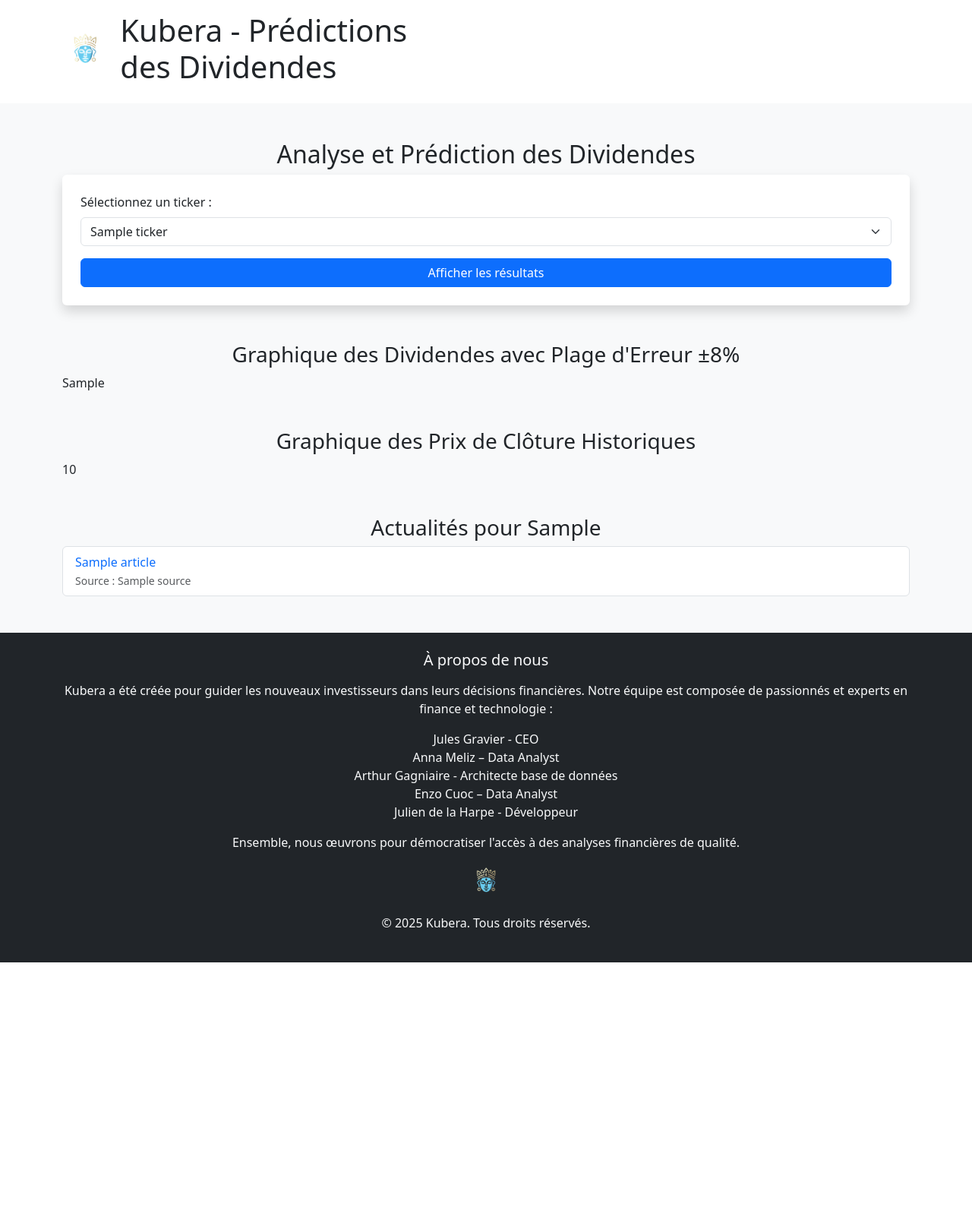
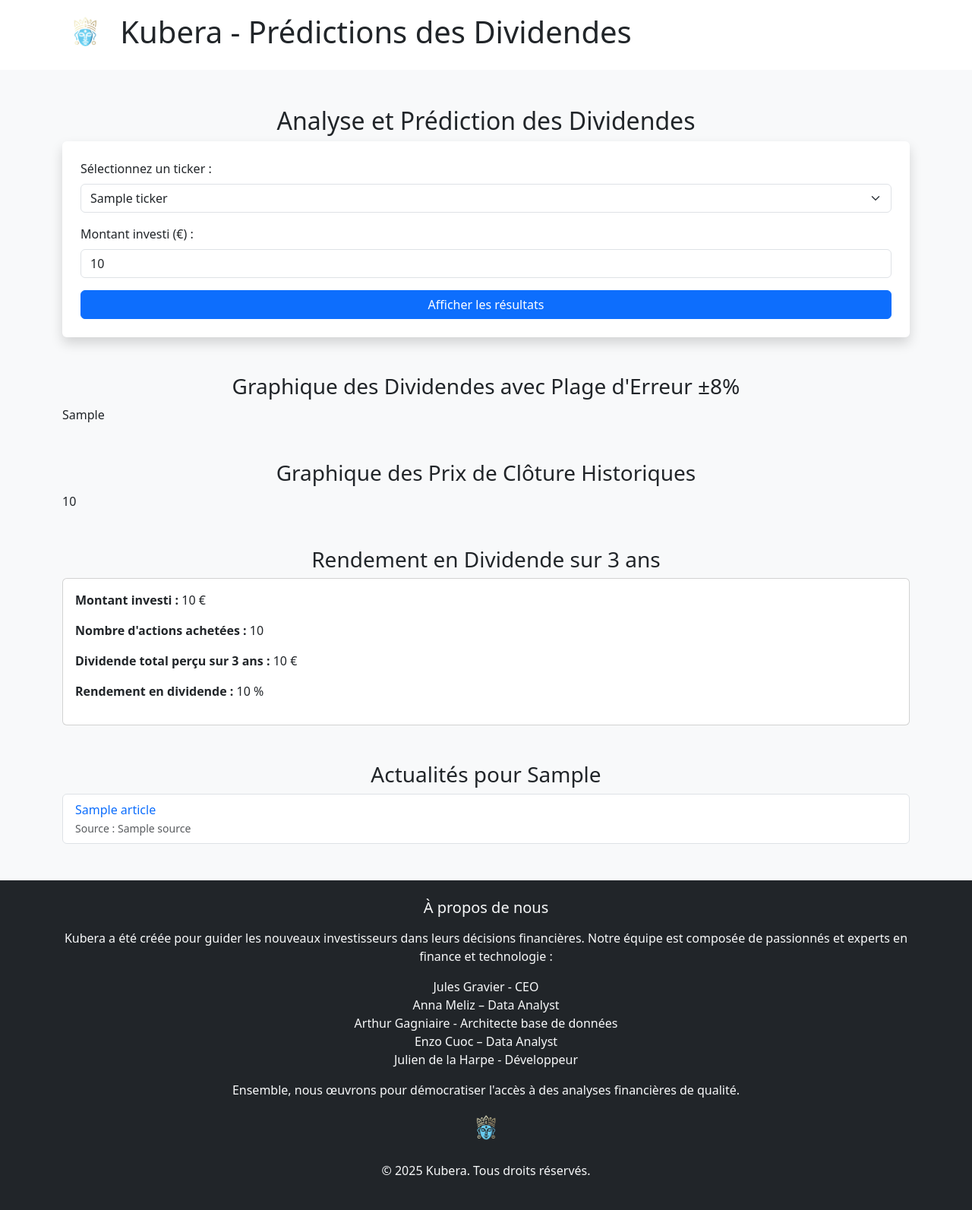
Before and after one commit to juliogver/Kubera, a Flask app: template code/my_flask_app/templates/index.html in a window 1280 px wide. Shown: the whole page at 76% size. Before the commit the page ends 1267 px from the top, so only its background shows below. Run offline with Flask 3, Linux system fonts and the light colour scheme; the template is opened without the code that fills it: most values are stand-ins (such as "Sample title", 1, 10 or a date in 2020).

Commit message:
ajouter le rendement

```diff
--- a/code/my_flask_app/app.py
+++ b/code/my_flask_app/app.py
@@ -58,8 +58,17 @@ def home():
     selected_ticker = "AAPL"  # Par défaut
     news_articles = []
 
+    # Valeur par défaut pour le montant investi (ex. 10 000 €)
+    invested_amount = 10000.0
+
     if request.method == "POST":
         selected_ticker = request.form.get("ticker")
+        # Récupérer le montant investi depuis le formulaire, s'il est fourni
+        invested_amount_str = request.form.get("invested_amount", "10000")
+        try:
+            invested_amount = float(invested_amount_str)
+        except ValueError:
+            invested_amount = 10000.0
 
     # Charger les données de stock pour le ticker sélectionné
     df = get_stock_data(selected_ticker)
@@ -69,9 +78,12 @@ def home():
     df = df[df["Dividends"] > 0]
 
     if df.empty:
-        return render_template("index.html", tickers=magnificent_seven_tickers, selected_ticker=selected_ticker, error_message="Pas de dividendes valides pour ce ticker.")
+        return render_template("index.html",
+                               tickers=magnificent_seven_tickers,
+                               selected_ticker=selected_ticker,
+                               error_message="Pas de dividendes valides pour ce ticker.")
 
-    # Préparer les données pour la régression linéaire
+    # Préparer les données pour la régression linéaire sur les dividendes
     base_date = df['Date'].min()
     date_numeric = (df['Date'] - base_date).dt.days.values.reshape(-1, 1)
 
@@ -79,7 +91,7 @@ def home():
     model_dividends = LinearRegression()
     model_dividends.fit(date_numeric, df['Dividends'])
 
-    # Prédiction des dividendes futurs
+    # Prédiction des dividendes futurs sur 36 mois (3 ans)
     future_dates = pd.date_range(start=df['Date'].max() + pd.DateOffset(days=1), periods=36, freq="M")
     future_dates = future_dates.tz_localize(None)  # Convertir les futures dates en datetime naïf
 
@@ -172,6 +184,20 @@ def home():
         )
     )
 
+    # --- Calcul du rendement en dividende ---
+    # Utiliser le dernier prix connu pour déterminer le nombre d'actions achetées
+    current_price = df['Close'].iloc[-1]
+    number_of_shares = invested_amount / current_price
+
+    # Calcul total des dividendes par action sur 3 ans (somme des 36 prédictions)
+    total_dividend_per_share = sum(predicted_dividends)
+
+    # Dividende total perçu pour le montant investi
+    dividend_received = total_dividend_per_share * number_of_shares
+
+    # Rendement en dividende sur 3 ans (en pourcentage)
+    dividend_yield = (dividend_received / invested_amount) * 100
+
     # Convertir les graphiques en HTML
     predicted_dividend_div = fig_dividends.to_html(full_html=False)
     price_history_div = fig_prices.to_html(full_html=False)
@@ -185,7 +211,11 @@ def home():
         price_history_div=price_history_div,
         selected_ticker=selected_ticker,
         tickers=magnificent_seven_tickers,
-        news_articles=news_articles
+        news_articles=news_articles,
+        invested_amount=invested_amount,
+        number_of_shares=number_of_shares,
+        dividend_received=dividend_received,
+        dividend_yield=dividend_yield
     )
 
 if __name__ == "__main__":
--- a/code/my_flask_app/templates/index.html
+++ b/code/my_flask_app/templates/index.html
@@ -12,16 +12,13 @@
     <div class="container d-flex align-items-center">
       <img src="{{ url_for('static', filename='logo.png') }}" alt="Kubera Logo" style="height: 60px;">
       <h1 class="ms-3">Kubera - Prédictions des Dividendes</h1>
-            <div class="container d-flex align-items-center">
-        </div>
-
     </div>
   </header>
 
   <div class="container mt-5">
     <h2 class="text-center">Analyse et Prédiction des Dividendes</h2>
 
-        <!-- Formulaire pour choisir un ticker -->
+    <!-- Formulaire pour choisir un ticker et saisir le montant investi -->
     <form method="POST" action="/" class="bg-white p-4 shadow rounded">
       <div class="mb-3">
         <label for="ticker" class="form-label">Sélectionnez un ticker :</label>
@@ -32,6 +29,11 @@
           </option>
           {% endfor %}
         </select>
+      </div>
+
+      <div class="mb-3">
+        <label for="invested_amount" class="form-label">Montant investi (€) :</label>
+        <input type="number" step="0.01" name="invested_amount" id="invested_amount" class="form-control" placeholder="Ex: 10000" value="{{ invested_amount }}">
       </div>
 
       <button type="submit" class="btn btn-primary w-100">Afficher les résultats</button>
@@ -50,6 +52,21 @@
     <div class="mt-5">
       <h3 class="text-center">Graphique des Prix de Clôture Historiques</h3>
       {{ price_history_div | safe }}
+    </div>
+    {% endif %}
+
+    <!-- Section affichant le rendement en dividende -->
+    {% if dividend_yield is defined %}
+    <div class="mt-5">
+      <h3 class="text-center">Rendement en Dividende sur 3 ans</h3>
+      <div class="card">
+        <div class="card-body">
+          <p><strong>Montant investi :</strong> {{ invested_amount }} €</p>
+          <p><strong>Nombre d'actions achetées :</strong> {{ number_of_shares | round(2) }}</p>
+          <p><strong>Dividende total perçu sur 3 ans :</strong> {{ dividend_received | round(2) }} €</p>
+          <p><strong>Rendement en dividende :</strong> {{ dividend_yield | round(2) }} %</p>
+        </div>
+      </div>
     </div>
     {% endif %}
 
```
Lines whose indentation alone changed are shown as unchanged.
